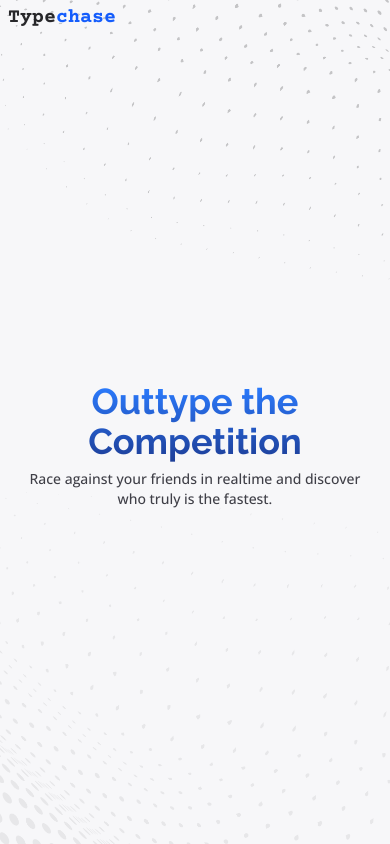
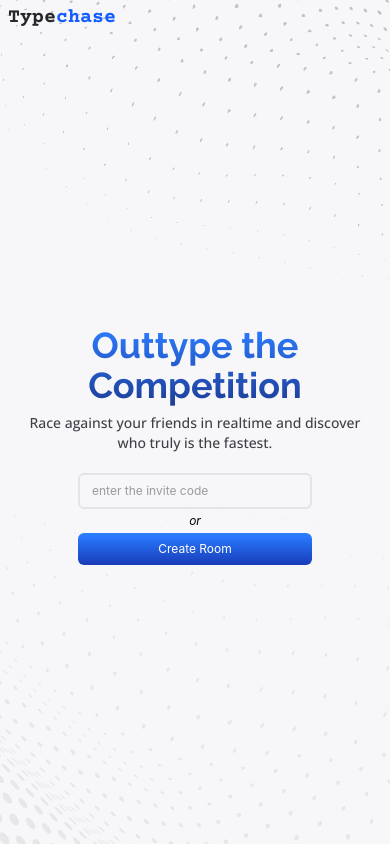
Before and after one commit to drvxksh/typechase, a React (Vite) app in the folder frontend/: page / in a window 390 px wide. Built offline with nearby package versions, Linux system fonts and the light colour scheme.

Commit message:
added sonner, refactored the frontend
resized the input and button, also made it responsive

```diff
--- a/frontend/package.json
+++ b/frontend/package.json
@@ -13,7 +13,8 @@
     "@tailwindcss/vite": "^4.0.15",
     "react": "^19.0.0",
     "react-dom": "^19.0.0",
-    "react-router": "^7.4.0"
+    "react-router": "^7.4.0",
+    "sonner": "^2.0.1"
   },
   "devDependencies": {
     "@eslint/js": "^9.21.0",
--- a/frontend/src/App.tsx
+++ b/frontend/src/AppRoutes.tsx
@@ -2,7 +2,7 @@ import { Link, Route, Routes } from "react-router";
 import { BrowserRouter } from "react-router";
 import Landing from "./Pages/Landing";
 
-function App() {
+export default function AppRoutes() {
   return (
     <main className="flex h-screen w-screen flex-col">
       <BrowserRouter>
@@ -27,5 +27,3 @@ function Navbar() {
     </nav>
   );
 }
-
-export default App;
--- a/frontend/src/index.css
+++ b/frontend/src/index.css
@@ -10,3 +10,11 @@
   --font-roboto: Roboto, sans-serif;
   --font-courier: Courier Prime, monospace;
 }
+
+.blue-gradient-btn {
+  @apply bg-gradient-to-b from-blue-500 to-blue-800;
+}
+
+.blue-gradient-text {
+  @apply bg-gradient-to-b from-blue-500 to-blue-900;
+}
--- a/frontend/src/main.tsx
+++ b/frontend/src/main.tsx
@@ -1,9 +1,11 @@
 import { StrictMode } from "react";
 import { createRoot } from "react-dom/client";
-import App from "./App.tsx";
+import AppRoutes from "./AppRoutes";
+import { Toaster } from "sonner";
 
 createRoot(document.getElementById("root")!).render(
   <StrictMode>
-    <App />
+    <Toaster richColors={true} />
+    <AppRoutes />
   </StrictMode>,
 );
--- a/frontend/src/pages/landing.tsx
+++ b/frontend/src/pages/landing.tsx
@@ -6,16 +6,30 @@ export default function Landing() {
       <div className="absolute inset-0 -z-10">
         <img src={backgroundImage} className="h-full w-full object-cover" />
       </div>
-      <section>
+      <section className="flex flex-col items-center gap-5">
         <header className="flex flex-col items-center justify-center">
-          <h1 className="font-heading bg-gradient-to-b from-blue-500 to-blue-900 bg-clip-text pb-2 text-center text-4xl font-bold text-transparent sm:text-5xl">
-            Outtype the Competition
+          <h1 className="font-heading blue-gradient-text bg-clip-text pb-2 text-center text-4xl font-bold text-transparent sm:text-5xl">
+            <span className="inline-block">Outtype the Competition</span>
           </h1>
           <h2 className="font-description text-center text-sm font-medium text-zinc-700 sm:text-lg">
             Race against your friends in realtime and discover who truly is the
             fastest.
           </h2>
         </header>
+        <div className="flex flex-col items-center gap-1">
+          <form className="w-[60vw] max-w-md">
+            <input
+              type="text"
+              name="gameId"
+              placeholder="enter the invite code"
+              className="w-full rounded-md border-2 border-zinc-200 px-3 py-2 text-xs text-zinc-700 transition-colors duration-300 focus:border-blue-600 focus:outline-none"
+            />
+          </form>
+          <p className="text-center text-xs italic">or</p>
+          <button className="blue-gradient-btn w-[60vw] max-w-md cursor-pointer rounded-md px-3 py-2 text-xs text-white transition-transform duration-300 hover:scale-105 sm:text-sm">
+            Create Room
+          </button>
+        </div>
       </section>
     </section>
   );
```
Also changed, not shown: 1 other file (tests, documents, lock files or other folders).
